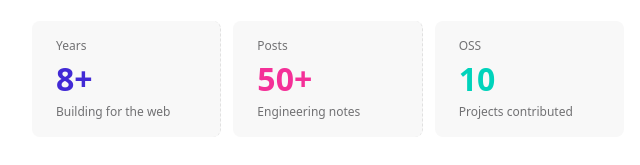
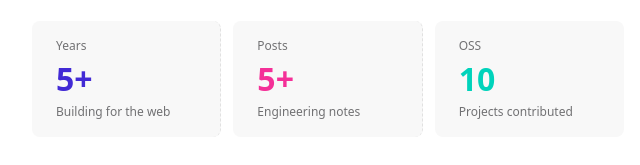
Before and after one commit to djblackett/astro-site, an Astro site: page / in a window 1280 px wide. Shown: the part 975-1140 px from the top of the page, 0-640 px from the left. Built offline with nearby package versions, Linux system fonts and the light colour scheme; Astro itself is replaced by a stand-in of ours; no server answers.

Commit message:
fix about

```diff
--- a/src/components/About.astro
+++ b/src/components/About.astro
@@ -17,12 +17,12 @@
   <div class="mt-6 grid grid-cols-1 sm:grid-cols-3 gap-3">
         <div class="stat bg-base-200 text-base-content rounded-box">
           <div class="stat-title">Years</div>
-          <div class="stat-value text-primary">8+</div>
+          <div class="stat-value text-primary">5+</div>
           <div class="stat-desc" style="word-break: break-word; overflow-wrap: break-word; white-space: normal;">Building for the web</div>
         </div>
         <div class="stat bg-base-200 text-base-content rounded-box">
           <div class="stat-title">Posts</div>
-          <div class="stat-value text-secondary">50+</div>
+          <div class="stat-value text-secondary">5+</div>
           <div class="stat-desc" style="word-break: break-word; overflow-wrap: break-word; white-space: normal;">Engineering notes</div>
         </div>
         <div class="stat bg-base-200 text-base-content rounded-box">
```
